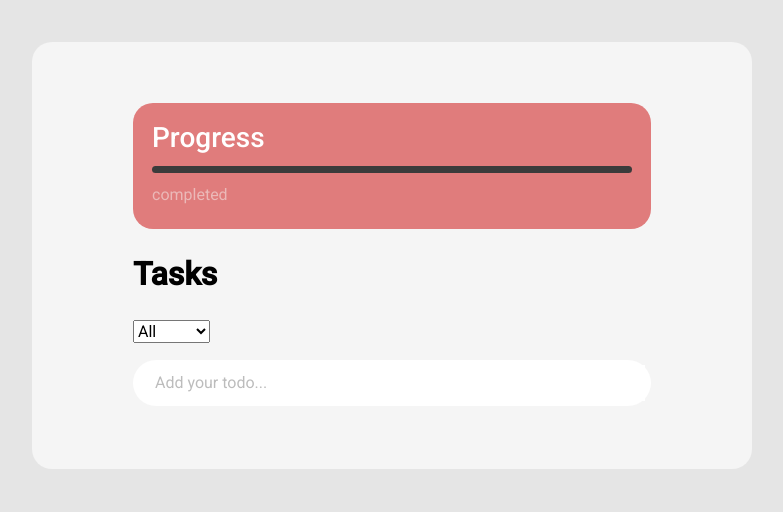
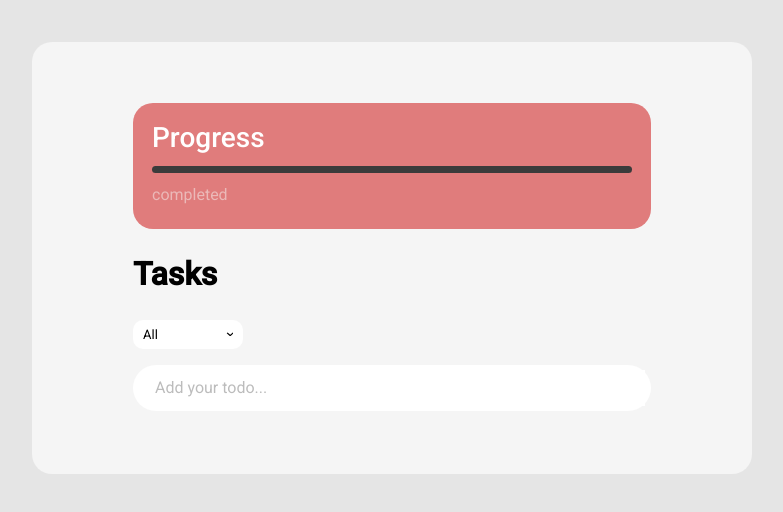
Before and after one commit to phisite/todos, a React (Vite) app: page / in a window 1280 px wide. Shown: the top 512 px of the page, without its empty margins (248-1031 px from the left). Built offline with nearby package versions, Linux system fonts and the light colour scheme; no server answers.

Commit message:
feat: replace html select in Filter with custom component

```diff
--- /dev/null
+++ b/src/components/Filter.module.css
@@ -0,0 +1,86 @@
+.dropdownContainer {
+  position: relative;
+}
+
+.dropdownToggler {
+  display: flex;
+  align-items: center;
+  width: 110px;
+  padding: 7px 10px;
+  border: none;
+  border-radius: 10px;
+  background: #ffffff;
+  font-family: Roboto;
+  font-family: "Roboto", sans-serif;
+  font-size: 13px;
+  font-weight: 400;
+  letter-spacing: 0em;
+  line-height: 15px;
+  text-align: left;
+  > .text {
+    flex-grow: 1;
+    /* text-transform: capitalize; */
+  }
+  > .caret {
+    width: 6.658167362213135px;
+    height: 4.153916835784912px;
+    border-radius: 0px;
+    background-image: url(../assets/chevdown.svg);
+    content: "";
+  }
+}
+
+.dropdown {
+  z-index: 10;
+  position: absolute;
+  top: 34px;
+  left: 0;
+  width: 110px;
+  /* height: 109px; */
+  padding: 10px 6px;
+  border-radius: 10px;
+  border-radius: 10px;
+  background-color: #ffffff;
+  box-shadow: 0px 0px 8px 0px #0000001a;
+  > ul {
+    margin: 0;
+    padding: 0;
+    > li {
+      color: #2e2e2e;
+      font-family: "Roboto", sans-serif;
+      font-size: 14px;
+      font-weight: 400;
+      letter-spacing: 0em;
+      line-height: 16px;
+      list-style: none;
+      text-align: left;
+    }
+    > li + li {
+      margin-top: 6px;
+    }
+  }
+}
+
+.hidden {
+  display: none;
+}
+
+.dropdownSelector {
+  width: 100%;
+  padding: 5px 9px;
+  border: none;
+  border-radius: 8px;
+  background: transparent;
+  color: #2e2e2e;
+  font-family: "Roboto", sans-serif;
+  font-size: 14px;
+  font-weight: 400;
+  letter-spacing: 0em;
+  line-height: 16px;
+  text-align: left;
+  cursor: pointer;
+  &:hover {
+    background: #585292;
+    color: #fff;
+  }
+}
--- a/src/components/Filter.tsx
+++ b/src/components/Filter.tsx
@@ -1,18 +1,64 @@
-import { useContext } from "react";
+import { useContext, useState } from "react";
 import { TodoContext } from "../context/todoContext";
 import { TodoContextType } from "../@types/@types.todo";
+import classes from "./Filter.module.css";
 
 export const Filter = () => {
   const { filter, setFilter } = useContext(TodoContext) as TodoContextType;
+  const [dropdownFlag, toggleDropdownFlag] = useState(false);
+
+  const handleDropdownClick = (value: typeof filter) => {
+    setFilter(value);
+    toggleDropdownFlag(false);
+  };
 
   return (
-    <select
-      defaultValue="all"
-      onChange={(e) => setFilter(e.target.value as typeof filter)}
-    >
-      <option value="all">All</option>
-      <option value="done">Done</option>
-      <option value="undone">Undone</option>
-    </select>
+    // <select
+    //   defaultValue="all"
+    //   onChange={(e) => setFilter(e.target.value as typeof filter)}
+    // >
+    //   <option value="all">All</option>
+    //   <option value="done">Done</option>
+    //   <option value="undone">Undone</option>
+    // </select>
+    <div className={classes.dropdownContainer}>
+      <button
+        className={classes.dropdownToggler}
+        onClick={() => toggleDropdownFlag(!dropdownFlag)}
+      >
+        <span className={classes.text}>
+          {(filter.charAt(0).toUpperCase() + filter.slice(1)) as string}
+        </span>
+        <span className={classes.caret}></span>
+      </button>
+      <div className={dropdownFlag ? classes.dropdown : classes.hidden}>
+        <ul>
+          <li>
+            <button
+              className={classes.dropdownSelector}
+              onClick={() => handleDropdownClick("all")}
+            >
+              All
+            </button>
+          </li>
+          <li>
+            <button
+              className={classes.dropdownSelector}
+              onClick={() => handleDropdownClick("done")}
+            >
+              Done
+            </button>
+          </li>
+          <li>
+            <button
+              className={classes.dropdownSelector}
+              onClick={() => handleDropdownClick("undone")}
+            >
+              Undone
+            </button>
+          </li>
+        </ul>
+      </div>
+    </div>
   );
 };
```
